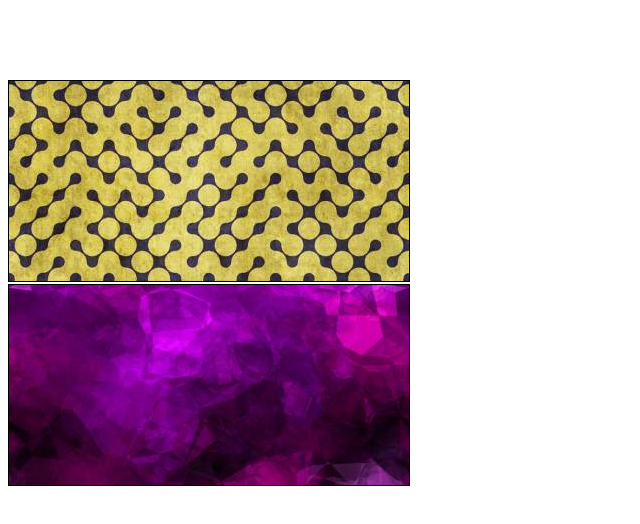
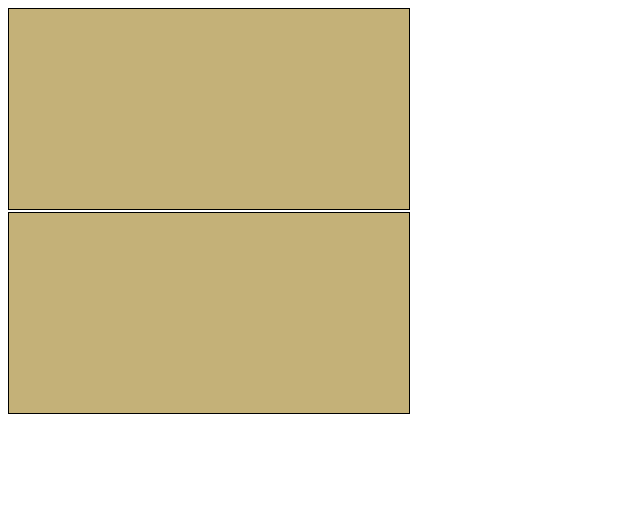
Before and after one commit to meobyte/ScratchIt, a website: page index.html in a window 1280 px wide. Shown: the whole page, without its empty margins (0-640 px from the left). Drawn offline with nearby package versions, Linux system fonts and the light colour scheme.

Commit message:
remove some unnecessary code

```diff
--- a/css/scratchit.css
+++ b/css/scratchit.css
@@ -5,7 +5,8 @@
 	border: 1px solid black;
 }
 
-.scratchit > canvas {
+.scratchit > canvas,
+.scratchit > img + img {
 	position: absolute;
 	top: 0;
 	left: 0;
--- a/index.html
+++ b/index.html
@@ -15,18 +15,14 @@
 
   </head>
   <body>
-    <br/>
-    <br/>
-    <br/>
-    <br/>
     <div class="scratchit">
-		<img style="display:none" src="src/scratcher.jpg" width="400" height="200" />
+		<img src="src/scratcher.jpg" width="400" height="200" />
 		<img src="src/cat.jpg" width="400" height="200" />
       <canvas width="400" height="200"></canvas>
     </div>
 
     <div class="scratchit">
-		<img style="display:none" src="src/scratcher2.jpg" width="400" height="200" />
+		<img src="src/scratcher2.jpg" width="400" height="200" />
 		<img src="src/cat.jpg" width="400" height="200" />
       <canvas width="400" height="200"></canvas>
     </div>
--- a/src/scratchit.js
+++ b/src/scratchit.js
@@ -37,21 +37,16 @@
             this.context = this.canvas[0].getContext('2d');
 
             var context = this.context;
+            this.context.fillStyle = "#C4B178";
+            this.context.fillRect(0,0, this.canvas[0].width, this.canvas[0].height);
 
-            this.topImage = this.$element.find('img').first();
-            this.bottomImage = this.topImage.next();
-            this.topImage = this.topImage[0];
+            this.scratchedImage = this.$element.find('img').first();
+            var scratchedImage = this.scratchedImage[0];
 
-            this.newImage = new Image();
-            this.newImage.src = this.topImage.src;
-            var newImage = this.newImage;
-            newImage.onload = function(){
-              context.drawImage(newImage, 0, 0);
+            scratchedImage.onload = function(){
+              context.drawImage(scratchedImage, 0, 0);
               context.globalCompositeOperation = "destination-out";
             };
-
-            console.log(this.newImage.src);
-
 
             this.context.strokeStyle = "#F00";
             this.context.lineJoin = "round";
@@ -88,7 +83,12 @@
         onUp: function () {
           this.isScratching = false;
 
+        },
+
+        onLoad: function(){
+
         }
+
     };
 
   $.fn.scratchIt = function (options) {
```
